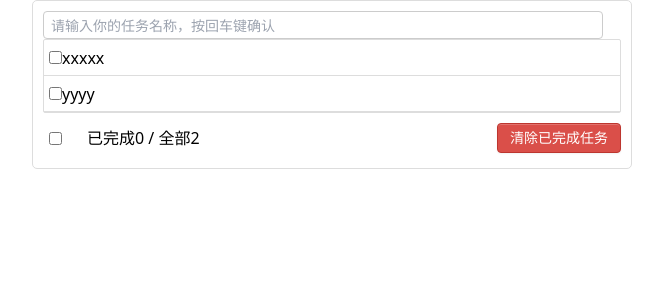
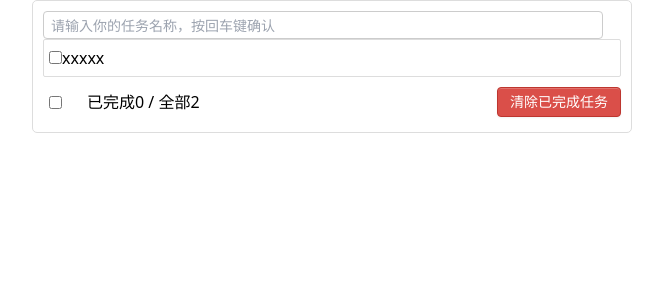
Before and after one commit to ryowuandjanet/vue3-todolist, a Vue app: page / in a window 1280 px wide. Shown: the top 300 px of the page, without its empty margins (308-971 px from the left). Built offline with nearby package versions, Linux system fonts and the light colour scheme.

Commit message:
75 尚矽谷 Vue3 todoList案例拆分組件

```diff
--- a/src/App.vue
+++ b/src/App.vue
@@ -1,38 +1,38 @@
 <template>
   <div class="todo-container">
     <div class="todo-wrap">
-      <div class="todo-header">
-        <input type="text" placeholder="请输入你的任务名称，按回车键确认"/>
-      </div>
-      <ul class="todo-main">
-        <li>
-          <label>
-            <input type="checkbox"/>
-            <span>xxxxx</span>
-          </label>
-          <button class="btn btn-danger" style="display:none">删除</button>
-        </li>
-        <li>
-          <label>
-            <input type="checkbox"/>
-            <span>yyyy</span>
-          </label>
-          <button class="btn btn-danger" style="display:none">删除</button>
-        </li>
-      </ul>
-      <div class="todo-footer">
-        <label>
-          <input type="checkbox"/>
-        </label>
-        <span>
-          <span>已完成0</span> / 全部2
-        </span>
-        <button class="btn btn-danger">清除已完成任务</button>
-      </div>
+      <Header />
+      <List />
+      <Footer />
     </div>
   </div>
 </template>
 
+<script lang="ts">
+  import { defineComponent } from 'vue'
+  import Header from './components/Header.vue'
+  import List from './components/List.vue'
+  import Footer from './components/Footer.vue'
+  export default defineComponent ({
+    name: 'App',
+    components: {
+      Header,
+      List,
+      Footer
+    }
 
-<script>
+  })
 </script>
+
+<style>
+  /*app*/
+  .todo-container {
+    width: 600px;
+    margin: 0 auto;
+  }
+  .todo-container .todo-wrap {
+    padding: 10px;
+    border: 1px solid #ddd;
+    border-radius: 5px;
+  }
+</style>
--- /dev/null
+++ b/src/components/Footer.vue
@@ -0,0 +1,44 @@
+<template>
+  <div class="todo-footer">
+    <label>
+      <input type="checkbox" />
+    </label>
+    <span> <span>已完成0</span> / 全部2 </span>
+    <button class="btn btn-danger">清除已完成任务</button>
+  </div>
+</template>
+
+<script lang="ts">
+  import { defineComponent } from "vue";
+  export default defineComponent({
+    name: "Footer",
+  });
+</script>
+
+<style>
+  /*footer*/
+  .todo-footer {
+    height: 40px;
+    line-height: 40px;
+    padding-left: 6px;
+    margin-top: 5px;
+  }
+
+  .todo-footer label {
+    display: inline-block;
+    margin-right: 20px;
+    cursor: pointer;
+  }
+
+  .todo-footer label input {
+    position: relative;
+    top: -1px;
+    vertical-align: middle;
+    margin-right: 5px;
+  }
+
+  .todo-footer button {
+    float: right;
+    margin-top: 5px;
+  }
+</style>
--- /dev/null
+++ b/src/components/Header.vue
@@ -0,0 +1,31 @@
+<template>
+  <div class="todo-header">
+    <input type="text" placeholder="请输入你的任务名称，按回车键确认" />
+  </div>
+</template>
+
+<script lang="ts">
+  import { defineComponent } from "vue";
+  export default defineComponent({
+    name: "Header",
+  });
+</script>
+
+<style>
+  /*header*/
+  .todo-header input {
+    width: 560px;
+    height: 28px;
+    font-size: 14px;
+    border: 1px solid #ccc;
+    border-radius: 4px;
+    padding: 4px 7px;
+  }
+
+  .todo-header input:focus {
+    outline: none;
+    border-color: rgba(82, 168, 236, 0.8);
+    box-shadow: inset 0 1px 1px rgba(0, 0, 0, 0.075),
+      0 0 8px rgba(82, 168, 236, 0.6);
+  }
+</style>
--- /dev/null
+++ b/src/components/Item.vue
@@ -0,0 +1,53 @@
+<template>
+  <li>
+    <label>
+      <input type="checkbox" />
+      <span>xxxxx</span>
+    </label>
+    <button class="btn btn-danger" style="display: none">删除</button>
+  </li>
+</template>
+
+<script lang="ts">
+  import { defineComponent } from "vue";
+  export default defineComponent({
+    name: "Item",
+  });
+</script>
+
+<style>
+  /*item*/
+  li {
+    list-style: none;
+    height: 36px;
+    line-height: 36px;
+    padding: 0 5px;
+    border-bottom: 1px solid #ddd;
+  }
+
+  li label {
+    float: left;
+    cursor: pointer;
+  }
+
+  li label li input {
+    vertical-align: middle;
+    margin-right: 6px;
+    position: relative;
+    top: -1px;
+  }
+
+  li button {
+    float: right;
+    display: none;
+    margin-top: 3px;
+  }
+
+  li:before {
+    content: initial;
+  }
+
+  li:last-child {
+    border-bottom: none;
+  }
+</style>
--- /dev/null
+++ b/src/components/List.vue
@@ -0,0 +1,35 @@
+<template>
+  <ul class="todo-main">
+    <Item />
+  </ul>
+</template>
+
+<script lang="ts">
+  import { defineComponent } from "vue";
+  import Item from "./Item.vue";
+  export default defineComponent({
+    name: "List",
+    components: {
+      Item,
+    },
+  });
+</script>
+
+<style>
+  /*main*/
+  .todo-main {
+    margin-left: 0px;
+    border: 1px solid #ddd;
+    border-radius: 2px;
+    padding: 0px;
+  }
+
+  .todo-empty {
+    height: 40px;
+    line-height: 40px;
+    border: 1px solid #ddd;
+    border-radius: 2px;
+    padding-left: 5px;
+    margin-top: 10px;
+  }
+</style>
--- a/src/style.css
+++ b/src/style.css
@@ -6,64 +6,31 @@
 body {
   background: #fff;
 }
+
 .btn {
-  @apply inline-block text-sm leading-5 text-center align-middle cursor-pointer shadow-[inset_0_1px_0_rgba(255,255,255,0.2),0_1px_2px_rgba(0,0,0,0.05)] rounded mb-0 px-3 py-1;
+  display: inline-block;
+  padding: 4px 12px;
+  margin-bottom: 0;
+  font-size: 14px;
+  line-height: 20px;
+  text-align: center;
+  vertical-align: middle;
+  cursor: pointer;
+  box-shadow: inset 0 1px 0 rgba(255, 255, 255, 0.2), 0 1px 2px rgba(0, 0, 0, 0.05);
+  border-radius: 4px;
 }
+
 .btn-danger {
-  @apply text-white bg-[#da4f49] border border-solid border-[#bd362f] hover:text-white hover:bg-[#bd362f];
+  color: #fff;
+  background-color: #da4f49;
+  border: 1px solid #bd362f;
 }
+
+.btn-danger:hover {
+  color: #fff;
+  background-color: #bd362f;
+}
+
 .btn:focus {
   outline: none;
 }
-
-/*app*/
-.todo-container {
-  @apply w-[600px] mx-auto my-0;
-}
-.todo-container .todo-wrap {
-  @apply border p-2.5 rounded-[5px] border-solid border-[#ddd];
-}
-
-/*header*/
-.todo-header input {
-  @apply w-[560px] h-7 text-sm border rounded px-[7px] py-1 border-solid border-[#ccc] focus:shadow-[inset_0_1px_1px_rgba(0,0,0,0.075),0_0_8px_rgba(82,168,236,0.6)] focus:border-[rgba(82,168,236,0.8)];
-}
-.todo-header input:focus {
-  outline: none;
-}
-
-/*main*/
-.todo-main {
-  @apply border ml-0 p-0 rounded-sm border-solid border-[#ddd];
-}
-.todo-empty {
-  @apply h-10 leading-10 border mt-2.5 pl-[5px] rounded-sm border-solid border-[#ddd];
-}
-/*item*/
-li {
-  @apply h-9 leading-9 px-[5px] py-0 border-b-[#ddd] border-b border-solid before:content-[initial] last:border-b-[none];
-  list-style: none;
-}
-li label {
-  @apply float-left cursor-pointer;
-}
-li label li input {
-  @apply align-middle relative mr-1.5 -top-px;
-}
-li button {
-  @apply float-right hidden mt-[3px];
-}
-
-/*footer*/
-.todo-footer {
-  @apply h-10 leading-10 mt-[5px] pl-1.5;
-}
-.todo-footer label {
-  @apply inline-block cursor-pointer mr-5;
-}
-.todo-footer label input {
-  @apply relative align-middle mr-[5px] -top-px;
-}
-.todo-footer button {
-  @apply float-right mt-[5px];
-}
```
